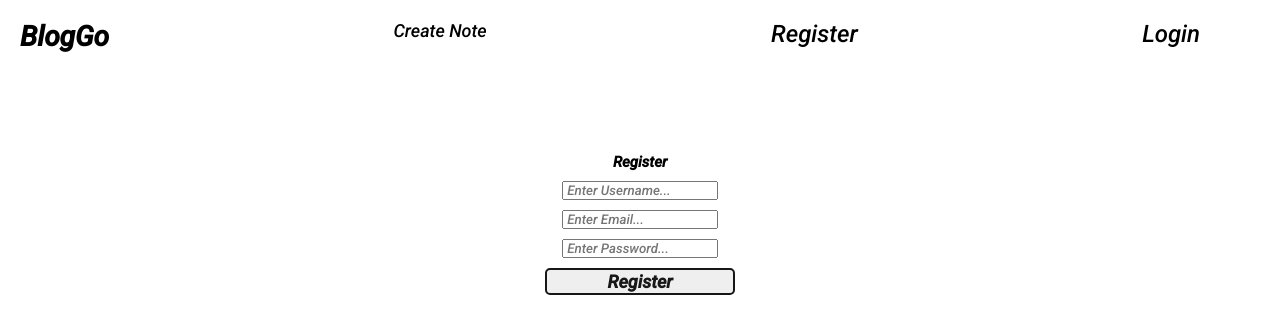
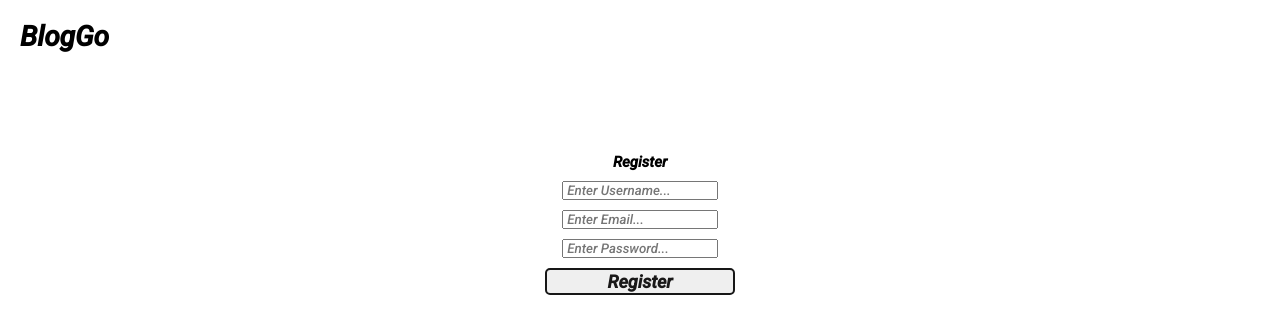
Before and after one commit to compl3xX/BlogGo, a React (Create React App) app in the folder frontend/: page /signup in a window 1280 px wide. Shown: the top 334 px of the page. Built offline with nearby package versions, Linux system fonts and the light colour scheme.

Commit message:
SignIn | SignUp

```diff
--- a/frontend/src/components/Navbar/NavBar.jsx
+++ b/frontend/src/components/Navbar/NavBar.jsx
@@ -6,21 +6,20 @@ const NavBar = () => {
 
     const { pathname } = useLocation();
 
-    let hidden = false;
+    let hidden = true;
 
-
-    if (pathname === '/signup' || pathname === '/signin') hidden = true
+    if (pathname === '/signup' || pathname === '/signIn') hidden = false
 
     return (
         <div className="navbar">
             <NavLink to='/home'>
                 <h3 >BlogGo</h3>
             </NavLink>
-            <NavLink style={{ fontSize: "large" }} to='/createpost'>Create Note</NavLink>
-            {hidden && <>
+            {hidden && <NavLink style={{ fontSize: "large" }} to='/createpost'>Create Note</NavLink>}
+            {/* {hidden && <>
                 <NavLink to='/signup'>Register</NavLink>
                 <NavLink to='/signin'>Login</NavLink>
-            </>}
+            </>} */}
         </div>
     )
 }
--- a/frontend/src/components/Navbar/NavBar.scss
+++ b/frontend/src/components/Navbar/NavBar.scss
@@ -7,6 +7,7 @@
   margin-left: 2rem;
   margin-top: 2rem;
   font-size: x-large;
+  align-items: center;
 
   a {
     text-decoration: none;
--- a/frontend/src/pages/SignIn/SignIn.jsx
+++ b/frontend/src/pages/SignIn/SignIn.jsx
@@ -1,6 +1,7 @@
 import { useState } from 'react'
 import { Button } from "../../components"
 import { useNavigate } from "react-router-dom";
+import api from "../../utilis/baseUrl"
 import axios from 'axios'
 import './SignIn.scss'
 
@@ -19,7 +20,7 @@ const SignIn = () => {
         //send username,password and get token
         try {
 
-            const { data } = await axios.post('http://localhost:4000/api/user/signIn', { username, password })
+            const { data } = await api.post('/api/user/signIn', { username, password })
             localStorage.setItem('token', data.token)
             navigate('/home')
 
@@ -43,9 +44,9 @@ const SignIn = () => {
                     onChange={(e) => setUsername(e.target.value)}
                     value={username}
                 />
-                <input placeholder=" Enter password..."
+                <input type="password" placeholder=" Enter password..."
                     onChange={(e) => setPassword(e.target.value)}
-                    value={password }
+                    value={password}
                 />
                 <Button handel={signInHandler} BntText="Login" />
             </div>
--- a/frontend/src/pages/SignUp/SignUp.jsx
+++ b/frontend/src/pages/SignUp/SignUp.jsx
@@ -1,5 +1,6 @@
 import React, { useState } from 'react'
 import api from "../../utilis/baseUrl"
+import { useNavigate } from "react-router-dom";
 import './SignUp.scss'
 import { Button } from "../../components"
 
@@ -9,11 +10,13 @@ const SignUp = () => {
     const [username, setUsername] = useState("")
     const [email, setEmail] = useState("")
     const [password, setPassword] = useState("")
+    const navigate = useNavigate()
 
     const registerUserHandler = () => {
 
-        api.post('/api/signUp', { username, email, password }).then(resp => {
+        api.post('/api/user/signUp', { username, email, password }).then(resp => {
             alert('User is registered Successfully')
+            navigate("/home")
             console.log("Success", resp)
         }).catch(err => {
             console.log("Error", err)
```
